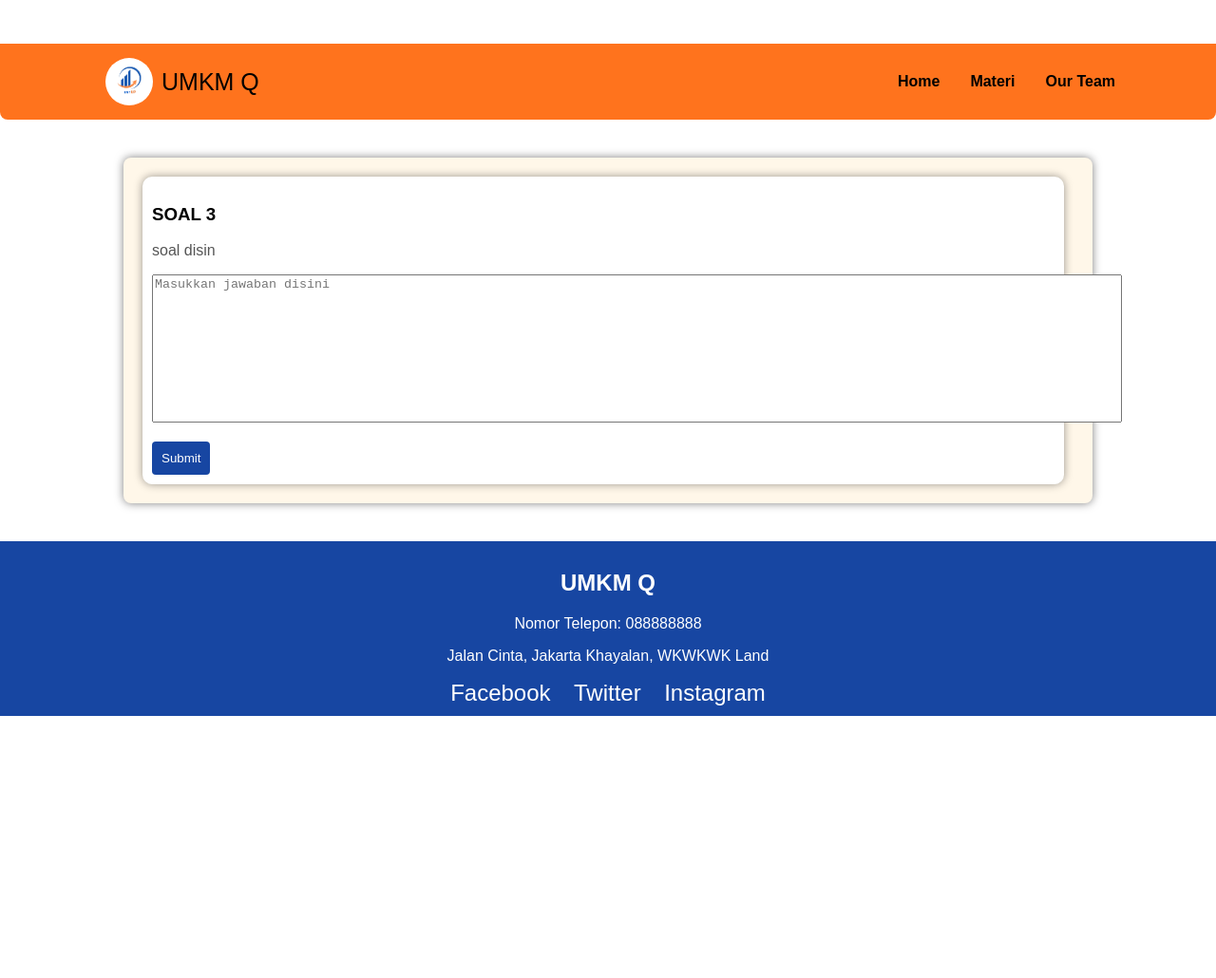
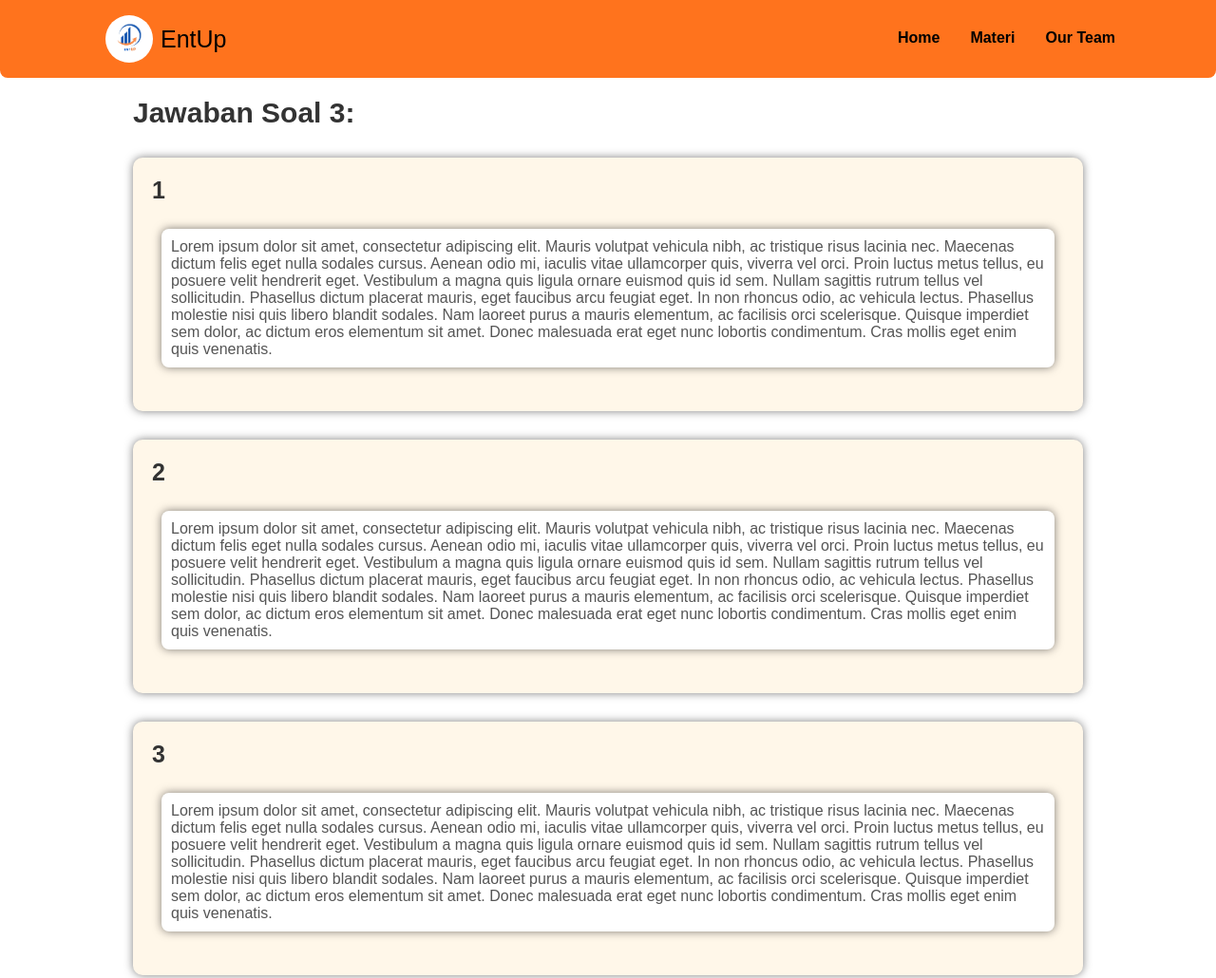
Before and after one commit to galuhaml/FE-palembang-group-13, a plain HTML site: page input-jawaban3.html in a window 1280 px wide. Shown: the top 1030 px of the page at 95% size. Before the commit the page ends 800 px from the top, so only its background shows below. Drawn offline with Linux system fonts and the light colour scheme.

Commit message:
Update input-jawaban3.html

```diff
--- a/input-jawaban3.html
+++ b/input-jawaban3.html
@@ -3,8 +3,8 @@
 <head>
     <meta charset="UTF-8">
     <meta name="viewport" content="width=device-width, initial-scale=1.0">
-    <link rel="stylesheet" type="text/css" href="style.css">
     <title>Document</title>
+    <link rel="stylesheet" href="style.css">
 </head>
 <body>
        <!--HEADER-->
@@ -12,8 +12,8 @@
         <div class="header">
             <div class="header-left">
                 <div class="logo"><img src="logo.png">
+                <a href="index.html">EntUp</a>
                 </div>
-            <a href="index.html">UMKM Q</a>
             </div>
             <div class="header-right">
                 <ul>
@@ -24,35 +24,49 @@
             </div>
         </div>
     </nav>
+    <!--hasil jawaban-->
 
-<!--JAWABAN SOAL-->
-    <div class="soal-open">
-        <div class="section-soal" id="section2">
-            <h3>SOAL 3</h3>
-            <p>soal disin</p>
-            <div class="inputsoal">
-            <textarea id="jawaban" name="jawaban" placeholder="Masukkan jawaban disini" rows="10" cols="125" required></textarea>
+    <div class="isi">
+        <h1>Jawaban Soal 3:</h1>
+        <div class="hasil-jawaban">
+
+            <div class="nama">
+                <h1>1</h1>
             </div>
-            <div class="btn2">
-                <a href="soal.html">
-                    <button type="submit" value="Kirim Jawaban">Submit</button>
-                </a>
-            </div>
+            <div id="materi1" class="materi-active">
+                <p>
+                    Lorem ipsum dolor sit amet, consectetur adipiscing elit. Mauris volutpat vehicula nibh, ac tristique risus lacinia nec. Maecenas dictum felis eget nulla sodales cursus. Aenean odio mi, iaculis vitae ullamcorper quis, viverra vel orci. Proin luctus metus tellus, eu posuere velit hendrerit eget. Vestibulum a magna quis ligula ornare euismod quis id sem. Nullam sagittis rutrum tellus vel sollicitudin. Phasellus dictum placerat mauris, eget faucibus arcu feugiat eget. In non rhoncus odio, ac vehicula lectus. Phasellus molestie nisi quis libero blandit sodales. Nam laoreet purus a mauris elementum, ac facilisis orci scelerisque. Quisque imperdiet sem dolor, ac dictum eros elementum sit amet. Donec malesuada erat eget nunc lobortis condimentum. Cras mollis eget enim quis venenatis.
+                </p>
             </div>
             </div>
 
-<footer>
-    <div class="company-info">
-      <h2>UMKM Q</h2>
-      <p>Nomor Telepon: 088888888</p>
-      <p>Jalan Cinta, Jakarta Khayalan, WKWKWK Land</p>
+            <div class="hasil-jawaban">
 
-      <div class="social-icons">
-          <a href="#" target="_blank">Facebook</a>
-          <a href="#" target="_blank">Twitter</a>
-          <a href="#" target="_blank">Instagram</a>
+                <div class="nama">
+                    <h1>2</h1>
                 </div>
-  </footer>
+                <div id="materi1" class="materi-active">
+                    <p>
+                        Lorem ipsum dolor sit amet, consectetur adipiscing elit. Mauris volutpat vehicula nibh, ac tristique risus lacinia nec. Maecenas dictum felis eget nulla sodales cursus. Aenean odio mi, iaculis vitae ullamcorper quis, viverra vel orci. Proin luctus metus tellus, eu posuere velit hendrerit eget. Vestibulum a magna quis ligula ornare euismod quis id sem. Nullam sagittis rutrum tellus vel sollicitudin. Phasellus dictum placerat mauris, eget faucibus arcu feugiat eget. In non rhoncus odio, ac vehicula lectus. Phasellus molestie nisi quis libero blandit sodales. Nam laoreet purus a mauris elementum, ac facilisis orci scelerisque. Quisque imperdiet sem dolor, ac dictum eros elementum sit amet. Donec malesuada erat eget nunc lobortis condimentum. Cras mollis eget enim quis venenatis.
+                    </p>
+                </div>
+                </div>
+
+            <div class="hasil-jawaban">
+
+                <div class="nama">
+                    <h1>3</h1>
+                </div>
+                <div id="materi1" class="materi-active">
+                    <p>
+                    Lorem ipsum dolor sit amet, consectetur adipiscing elit. Mauris volutpat vehicula nibh, ac tristique risus lacinia nec. Maecenas dictum felis eget nulla sodales cursus. Aenean odio mi, iaculis vitae ullamcorper quis, viverra vel orci. Proin luctus metus tellus, eu posuere velit hendrerit eget. Vestibulum a magna quis ligula ornare euismod quis id sem. Nullam sagittis rutrum tellus vel sollicitudin. Phasellus dictum placerat mauris, eget faucibus arcu feugiat eget. In non rhoncus odio, ac vehicula lectus. Phasellus molestie nisi quis libero blandit sodales. Nam laoreet purus a mauris elementum, ac facilisis orci scelerisque. Quisque imperdiet sem dolor, ac dictum eros elementum sit amet. Donec malesuada erat eget nunc lobortis condimentum. Cras mollis eget enim quis venenatis.
+                    </p>
+                </div>
+            </div>
+
+    </div>
+
+<script src="script.js"></script>
 
 </body>
 </html>
```
Lines whose indentation alone changed are shown as unchanged.
